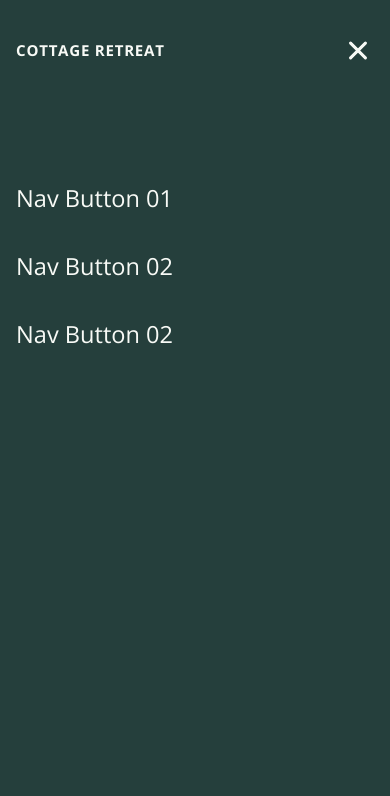
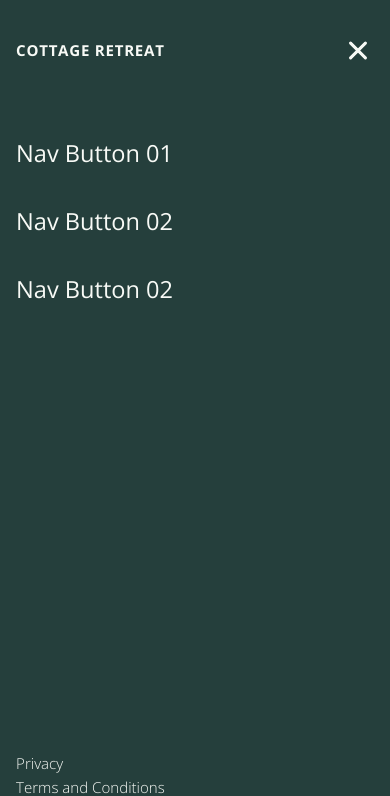
Before and after one commit to dwhenson/framework-assessment, a website built with Vite: page index.html in a window 390 px wide. Both pictures are taken after a click on the button "Open menu". Shown: the top 796 px of the page. Built offline with nearby package versions, Linux system fonts and the light colour scheme.

Commit message:
🐛 FIX: legal position on mobile

```diff
--- a/scss/blocks/_burger-menu.scss
+++ b/scss/blocks/_burger-menu.scss
@@ -71,7 +71,7 @@
   opacity: 0;
   inline-size: 100vw;
   block-size: 100%;
-  padding-block-start: calc(var(--space-3xl) * 2);
+  padding-block-start: calc(var(--space-3xl) * 1.5);
   padding-inline: var(--space-s-3xl);
   overflow-y: auto;
   background-color: var(--clr-primary-dark);
--- a/scss/blocks/_header.scss
+++ b/scss/blocks/_header.scss
@@ -19,7 +19,7 @@
   }
 
   .burger-menu[enabled="true"] .legal {
-    position: absolute;
+    position: fixed;
     display: block;
     inset-block-end: var(--space-xl);
 
```
